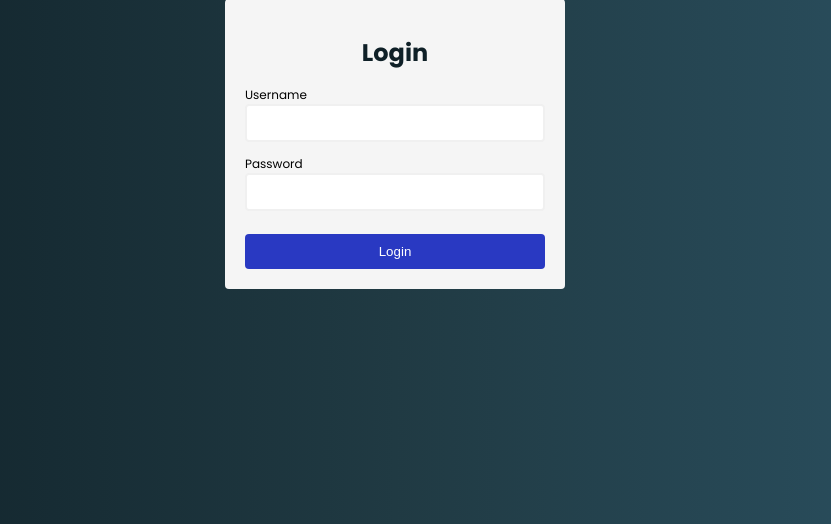
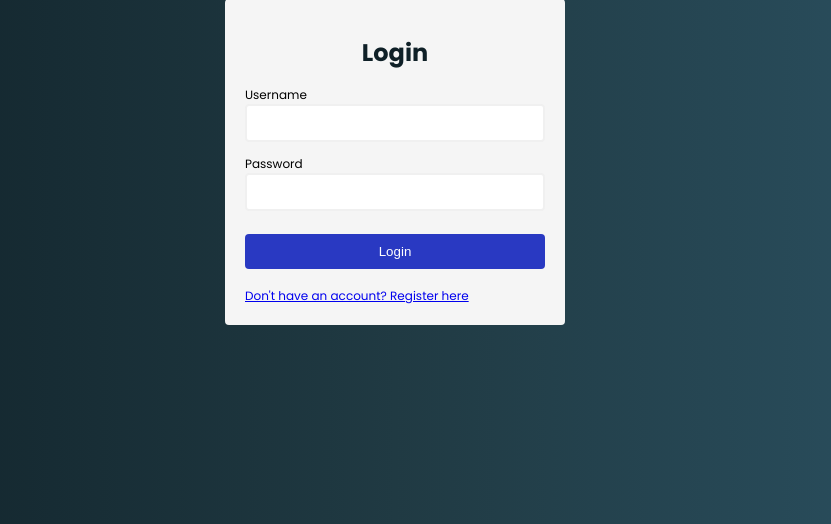
Before and after one commit to adhish1478/BlogPost, a Django app: page /login/ in a window 1280 px wide. Shown: the part 161-685 px from the top of the page, without its empty margins (245-1076 px from the left). Run offline with Django 5.2, Linux system fonts and the light colour scheme.

Commit message:
misc commits

```diff
--- a/accounts/templates/accounts/login.html
+++ b/accounts/templates/accounts/login.html
@@ -27,7 +27,10 @@
                 <div class="error"></div>
             </div>
             <button type="submit">Login</button>
+            <br><br>
+            <a href="{% url 'register-page' %}">Don't have an account? Register here</a>
         </form>
+
     </div>
 </body>
 </html>
```
